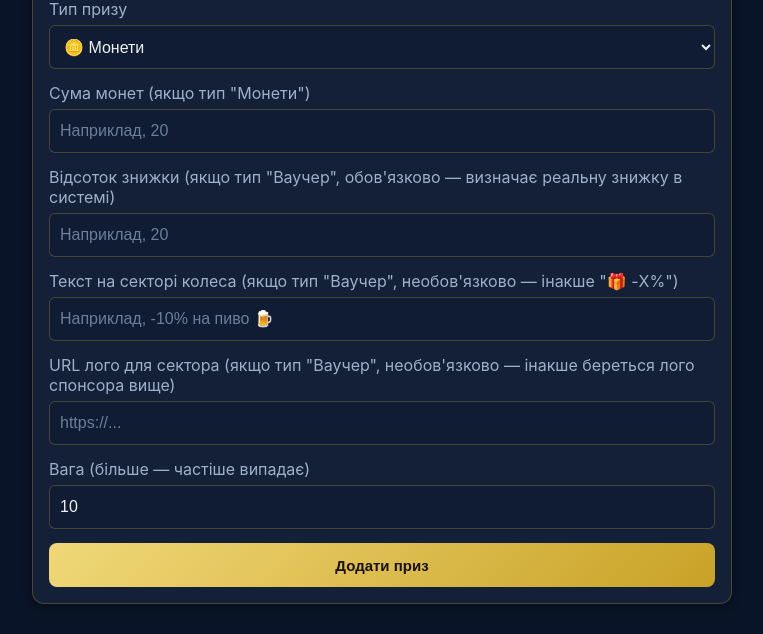
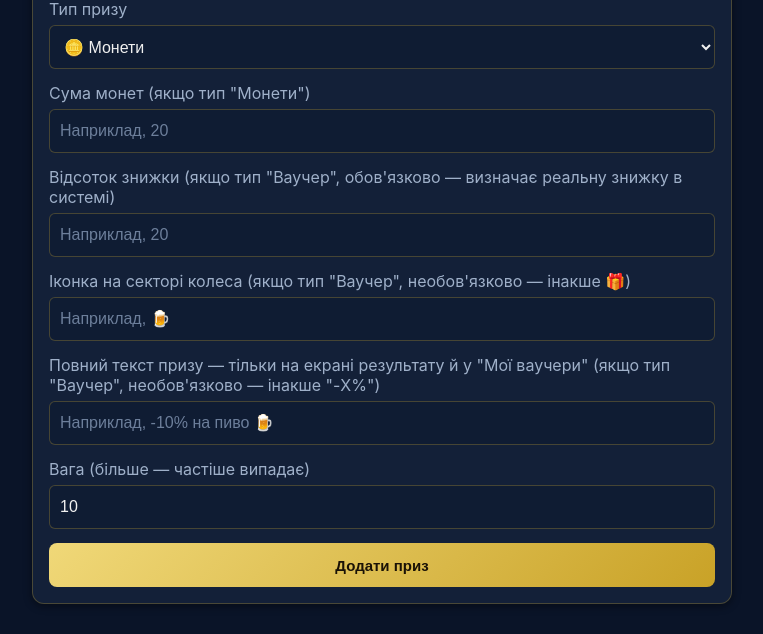
Before and after one commit to 1Bohdan1-rgb/betfree, a Flask app: page /admin/roulette in a window 1280 px wide. Shown: the part 1818-2452 px from the top of the page, without its empty margins (258-1021 px from the left). Run offline with Flask 3, Linux system fonts and the light colour scheme; a user stored in the database is signed in; tables that the repository leaves empty hold one stand-in row (values such as "Sample post"); some libraries are stand-ins or nearby versions.

Commit message:
Split sector icon from full voucher prize text
Removes the background-photo watermark from wheel sectors — plain
gradient sectors only. Voucher sectors now show just a short
custom_icon (e.g. 🍺) instead of the full custom_label text; the full
text is shown only on the win-reveal screen and in "Мої ваучери" (both
templates now fall back to custom_label instead of a bare percent).
Drops the now-unused sponsor_logo_url field from the admin prize form.

```diff
--- a/app.py
+++ b/app.py
@@ -46,32 +46,33 @@ def get_spin_sectors_from_range(sponsor):
 
 def get_wheel_sectors(sponsor):
     """Повертає (sectors, weights), де sectors — список словників
-    {"type": "coins"|"voucher", "label": str, "logo_url": str|None, ...}, узгоджений
-    з SpinPrize спонсора, або резервний список секторів-монет за діапазоном min/max."""
+    {"type": "coins"|"voucher", "label": str, "full_label": str, ...}, узгоджений
+    з SpinPrize спонсора, або резервний список секторів-монет за діапазоном min/max.
+    "label" — короткий текст/іконка НА секторі колеса; "full_label" — повний текст
+    призу, показується лише на екрані результату після виграшу та в "Мої ваучери"."""
     if sponsor and sponsor.prizes:
         sectors = []
         weights = []
         for prize in sponsor.prizes:
             if prize.prize_type == "voucher":
-                logo_url = prize.sponsor_logo_url or sponsor.sponsor_logo_url
-                label = prize.custom_label or f"🎁 -{prize.voucher_percent}%"
+                full_label = prize.custom_label or f"🎁 -{prize.voucher_percent}%"
                 sectors.append({
                     "type": "voucher",
-                    "label": label,
+                    "label": prize.custom_icon or "🎁",
+                    "full_label": full_label,
                     "percent": prize.voucher_percent,
-                    "logo_url": logo_url,
                     "prize_id": prize.id,
                 })
             else:
                 amount = prize.coins_amount
                 amount_str = str(int(amount)) if amount == int(amount) else str(amount)
                 label = f"🪙 {amount_str}"
-                sectors.append({"type": "coins", "label": label, "amount": amount, "logo_url": None, "prize_id": prize.id})
+                sectors.append({"type": "coins", "label": label, "full_label": label, "amount": amount, "prize_id": prize.id})
             weights.append(max(1, prize.weight))
         return sectors, weights
 
     amounts = get_spin_sectors_from_range(sponsor)
-    sectors = [{"type": "coins", "label": f"🪙 {v}", "amount": v, "logo_url": None} for v in amounts]
+    sectors = [{"type": "coins", "label": f"🪙 {v}", "full_label": f"🪙 {v}", "amount": v} for v in amounts]
     return sectors, SPIN_SECTOR_WEIGHTS
 
 
@@ -461,7 +462,7 @@ def roulette():
             result = dict(
                 prize_type="voucher",
                 percent=chosen["percent"],
-                label=chosen["label"],
+                label=chosen["full_label"],
                 promo_description=sponsor.promo_description if sponsor else None,
                 voucher_code=voucher.unique_code,
                 voucher_expires=voucher.expires_at.strftime("%d.%m.%Y"),
@@ -599,8 +600,8 @@ def add_prize(sponsor_id):
     prize = SpinPrize(sponsor_spin_id=sponsor.id, prize_type=prize_type, weight=weight)
     if prize_type == "voucher":
         prize.voucher_percent = int(request.form["voucher_percent"])
-        prize.sponsor_logo_url = request.form.get("sponsor_logo_url", "").strip() or None
         prize.custom_label = request.form.get("custom_label", "").strip() or None
+        prize.custom_icon = request.form.get("custom_icon", "").strip() or None
     else:
         prize.coins_amount = float(request.form["coins_amount"])
 
@@ -841,6 +842,7 @@ def migrate_spin_prize_columns():
     new_columns = {
         "sponsor_logo_url": "VARCHAR(500)",
         "custom_label": "VARCHAR(100)",
+        "custom_icon": "VARCHAR(10)",
     }
     with db.engine.connect() as conn:
         for col_name, col_type in new_columns.items():
--- a/models.py
+++ b/models.py
@@ -131,7 +131,8 @@ class SpinPrize(db.Model):
     voucher_percent = db.Column(db.Integer)
     weight = db.Column(db.Integer, nullable=False, default=1)
     sponsor_logo_url = db.Column(db.String(500))  # лого для цього призу; якщо пусто — береться лого спонсора
-    custom_label = db.Column(db.String(100))  # довільний текст на секторі (напр. "-10% на пиво 🍺"); якщо пусто — авто "-X%"
+    custom_label = db.Column(db.String(100))  # повний текст призу (напр. "-10% на пиво 🍺") — показується лише на екрані результату й у "Мої ваучери"; якщо пусто — авто "-X%"
+    custom_icon = db.Column(db.String(10))  # коротка іконка на самому секторі колеса (напр. "🍺"); якщо пусто — 🎁
 
 
 def generate_voucher_code():
--- a/templates/admin_roulette.html
+++ b/templates/admin_roulette.html
@@ -89,7 +89,7 @@
     <div class="admin-user-header" style="margin-bottom:10px; padding-bottom:10px; border-bottom:1px solid var(--border);">
         <span style="color:var(--text);">
             {% if p.prize_type == "voucher" %}
-            {{ p.custom_label or ("🎁 Ваучер -" ~ p.voucher_percent ~ "%") }}{% if p.sponsor_logo_url %} 🖼️{% endif %}
+            {{ p.custom_icon or "🎁" }} {{ p.custom_label or ("Ваучер -" ~ p.voucher_percent ~ "%") }}
             {% else %}
             🪙 {{ p.coins_amount|int if p.coins_amount == p.coins_amount|int else p.coins_amount }} монет
             {% endif %}
@@ -114,11 +114,11 @@
         <label>Відсоток знижки (якщо тип "Ваучер", обов'язково — визначає реальну знижку в системі)</label>
         <input type="number" step="1" name="voucher_percent" placeholder="Наприклад, 20">
 
-        <label>Текст на секторі колеса (якщо тип "Ваучер", необов'язково — інакше "🎁 -X%")</label>
+        <label>Іконка на секторі колеса (якщо тип "Ваучер", необов'язково — інакше 🎁)</label>
+        <input type="text" name="custom_icon" placeholder="Наприклад, 🍺" maxlength="10">
+
+        <label>Повний текст призу — тільки на екрані результату й у "Мої ваучери" (якщо тип "Ваучер", необов'язково — інакше "-X%")</label>
         <input type="text" name="custom_label" placeholder="Наприклад, -10% на пиво 🍺" maxlength="100">
-
-        <label>URL лого для сектора (якщо тип "Ваучер", необов'язково — інакше береться лого спонсора вище)</label>
-        <input type="url" name="sponsor_logo_url" placeholder="https://...">
 
         <label>Вага (більше — частіше випадає)</label>
         <input type="number" step="1" name="weight" value="10" required>
--- a/templates/admin_verify_voucher.html
+++ b/templates/admin_verify_voucher.html
@@ -20,7 +20,7 @@
     <h3 class="promo-code" style="display:inline-block;">{{ voucher.unique_code }}</h3>
     <p><strong>Користувач:</strong> {{ voucher.user.username }}</p>
     <p><strong>Спонсор:</strong> {{ voucher.sponsor.sponsor_name }}</p>
-    <p><strong>Знижка:</strong> -{{ voucher.prize.voucher_percent if voucher.prize else '?' }}%</p>
+    <p><strong>Приз:</strong> {{ (voucher.prize.custom_label if voucher.prize else none) or ("-" ~ (voucher.prize.voucher_percent if voucher.prize else '?') ~ "%") }}</p>
     <p><strong>Отримано:</strong> {{ voucher.created_at.strftime('%d.%m.%Y %H:%M') }}</p>
     <p><strong>Дійсний до:</strong> {{ voucher.expires_at.strftime('%d.%m.%Y %H:%M') }}</p>
 
--- a/templates/base.html
+++ b/templates/base.html
@@ -126,15 +126,6 @@
             background: linear-gradient(135deg, var(--wheel-a), #182746);
         }
         .wheel-sector.sector-alt { background: linear-gradient(135deg, var(--wheel-b), #0a1526); }
-        .wheel-sector.has-logo::after {
-            content: "";
-            position: absolute;
-            inset: 0;
-            background-image: var(--logo-url);
-            background-size: cover;
-            background-position: center;
-            opacity: 0.35;
-        }
         .sector-label {
             position: absolute;
             top: 50%; left: 50%;
--- a/templates/my_vouchers.html
+++ b/templates/my_vouchers.html
@@ -15,7 +15,7 @@
 <div class="card voucher-card voucher-{{ v.badge_status }}">
     <div class="admin-user-header">
         <strong style="color:var(--text);">
-            {{ v.sponsor.sponsor_name }} — -{{ v.prize.voucher_percent if v.prize else '?' }}%
+            {{ v.sponsor.sponsor_name }} — {{ (v.prize.custom_label if v.prize else none) or ("-" ~ (v.prize.voucher_percent if v.prize else '?') ~ "%") }}
         </strong>
         {% if v.badge_status == 'used' %}
         <span class="voucher-status-badge status-used">Використано</span>
--- a/templates/roulette.html
+++ b/templates/roulette.html
@@ -24,8 +24,8 @@
         <div class="wheel-pointer">▼</div>
         <div class="roulette-wheel" id="wheel">
             {% for sector in sectors %}
-            <div class="wheel-sector {{ 'sector-alt' if loop.index0 % 2 else '' }}{{ ' has-logo' if sector.logo_url else '' }}"
-                 style="clip-path: {{ sector.clip_path }};{% if sector.logo_url %} --logo-url: url('{{ sector.logo_url }}');{% endif %}"></div>
+            <div class="wheel-sector {{ 'sector-alt' if loop.index0 % 2 else '' }}"
+                 style="clip-path: {{ sector.clip_path }};"></div>
             {% endfor %}
             {% for sector in sectors %}
             <span class="sector-label" style="--angle: {{ (loop.index0 * 360 / sectors|length) + (360 / sectors|length / 2) }}deg;">{{ sector.label }}</span>
```
